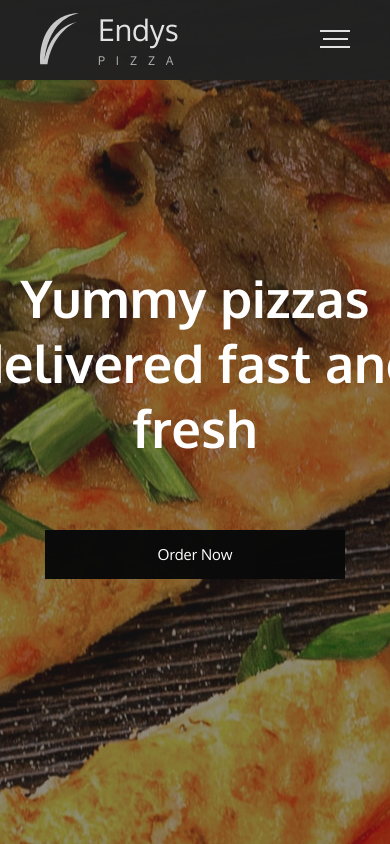
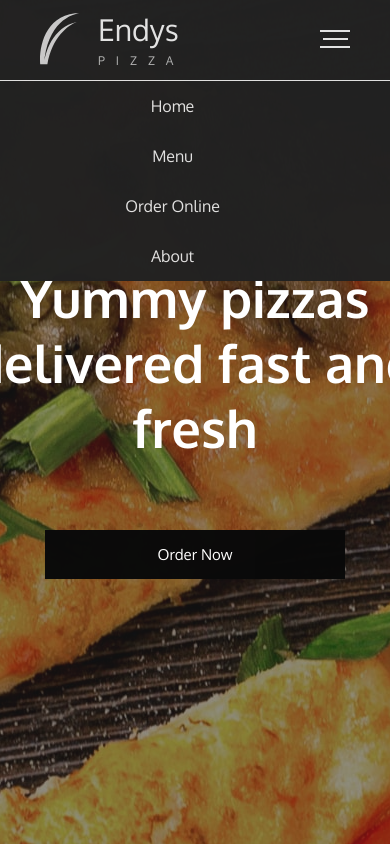
Before and after one commit to aadityarajkumawat/endys, a React (Create React App) app: page / in a window 390 px wide. Shown: the top 844 px of the page. Built offline with nearby package versions, Linux system fonts and the light colour scheme.

Commit message:
Nav responsiveness pending

```diff
--- a/package.json
+++ b/package.json
@@ -3,6 +3,7 @@
   "version": "0.1.0",
   "private": true,
   "dependencies": {
+    "@material-ui/core": "^4.11.0",
     "@testing-library/jest-dom": "^4.2.4",
     "@testing-library/react": "^9.3.2",
     "@testing-library/user-event": "^7.1.2",
--- a/src/components/navbar/ListContainer.styles.ts
+++ b/src/components/navbar/ListContainer.styles.ts
@@ -2,8 +2,25 @@ import styled from "styled-components";
 
 type Ul = {
   isVisible: string;
+  type: boolean;
 };
 
 export const ListContainer = styled.ul<Ul>`
-  display: ${({ isVisible }) => (isVisible === "none" ? "flex" : "none")};
+  display: ${({ isVisible }) =>
+    isVisible === "none" ? "flex" : "none"} !important;
+  position: ${({ type }) => (type ? "absolute" : "static")};
+  left: 0;
+  right: 0;
+  justify-content: center;
+  background-color: #222222;
+  opacity: 0.99;
+
+  top: 80px;
+  align-items: center;
+  border-top: ${({ type }) => (type ? "1px solid #e5e5e5" : "0px solid")};
+  flex-direction: ${({ type }) => (type ? "column" : "row")};
+
+  & > li {
+    margin: ${({ type }) => (type ? "15px 0" : "initial")};
+  }
 `;
--- a/src/components/navbar/Navbar.tsx
+++ b/src/components/navbar/Navbar.tsx
@@ -4,8 +4,9 @@ import { ListContainer } from "./ListContainer.styles";
 import { connect } from "react-redux";
 import { Dispatch } from "redux";
 import * as MyTypes from "MyTypes";
-import { actionTypes } from "../../actions";
+import { actionTypes } from "../../actions/menu/Menu";
 import { MenuState } from "../../reducers/Menu";
+import useMediaQuery from "@material-ui/core/useMediaQuery";
 
 interface Props {
   menu: MenuState;
@@ -13,11 +14,8 @@ interface Props {
   closeMenu: () => object;
 }
 
-const Navbar: React.FC<Props> = ({
-  menu,
-  openMenu,
-  closeMenu,
-}: Props) => {
+const Navbar: React.FC<Props> = ({ menu, openMenu, closeMenu }: Props) => {
+  const type = useMediaQuery("(max-width: 1300px)");
   const toggleMenu = () => {
     if (menu.status === "none") {
       openMenu();
@@ -37,7 +35,11 @@ const Navbar: React.FC<Props> = ({
           </div>
         </div>
         <div className="nav-links flex align-c">
-          <ListContainer className="list flex" isVisible={menu.status}>
+          <ListContainer
+            className="list flex"
+            isVisible={menu.status}
+            type={type}
+          >
             <li>
               <a href="#">Home</a>
             </li>
--- a/src/reducers/Menu.ts
+++ b/src/reducers/Menu.ts
@@ -1,5 +1,5 @@
 import * as MyTypes from "MyTypes";
-import { actionTypes } from "../actions/";
+import { actionTypes } from "../actions/menu/Menu";
 
 export interface MenuState {
   status: string;
--- a/src/types/types.d.ts
+++ b/src/types/types.d.ts
@@ -2,5 +2,5 @@ declare module "MyTypes" {
   import { StateType, ActionType } from "typesafe-actions";
 
   export type ReducerState = StateType<typeof import("../reducers").default>;
-  export type RootAction = ActionType<typeof import("../actions")>;
+  export type RootAction = ActionType<typeof import("../actions/actionIndex")>;
 }
```
Also changed, not shown: src/actions/actionIndex.ts (renamed from src/actions/index.ts), 1 other file (tests, documents, lock files or other folders).
